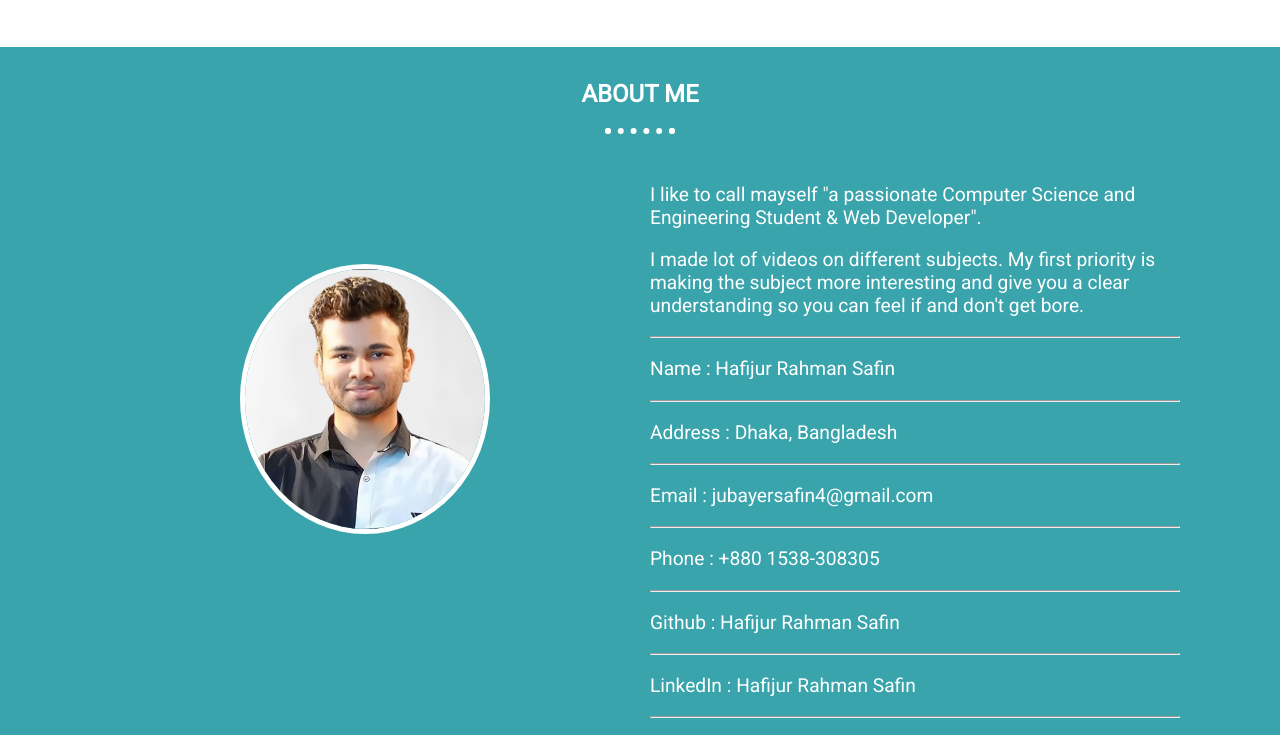
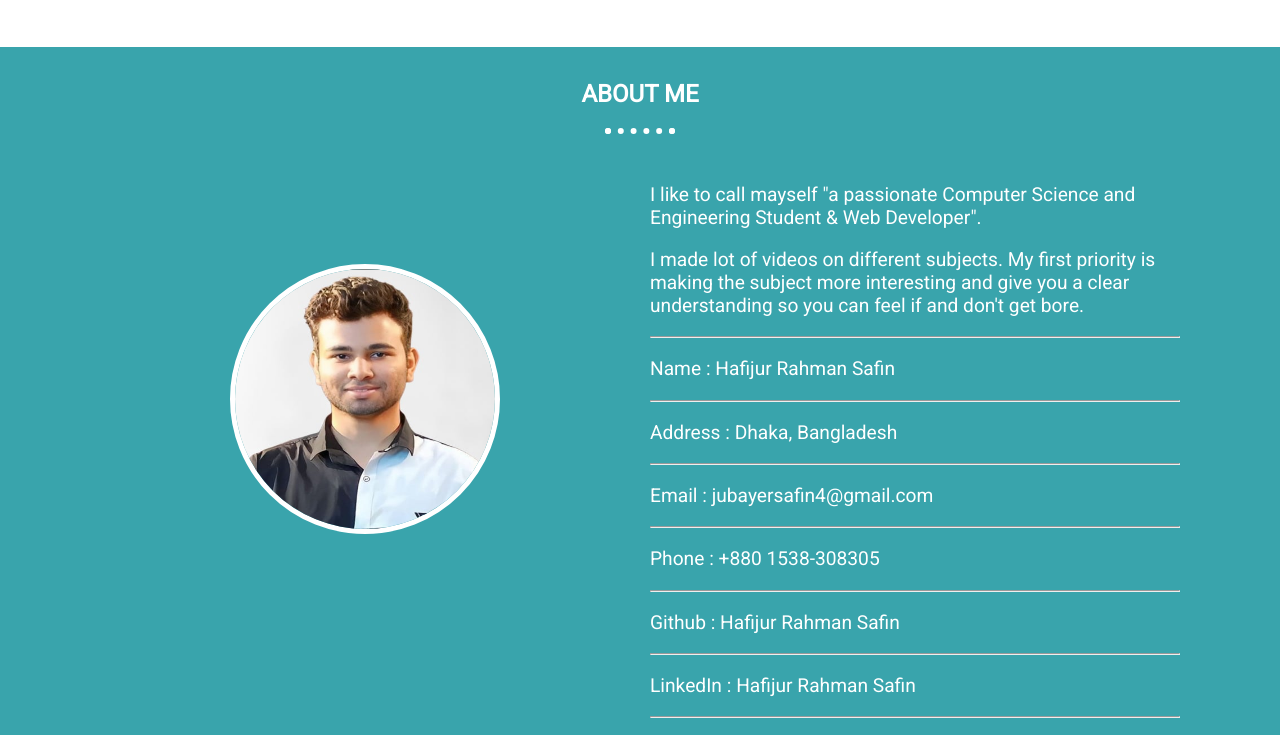
Before and after one commit to safin4/Personal-Portfolio-Website, a plain HTML site: page Personal Portfolio/index.html in a window 1280 px wide. Shown: the part 740-1475 px from the top of the page. Drawn offline with Linux system fonts and the light colour scheme.

Commit message:
desktop.css

```diff
--- a/Personal Portfolio/desktop.css
+++ b/Personal Portfolio/desktop.css
@@ -74,7 +74,7 @@
 
 .aboutme-image img {
     height: 270px;
-    width: 250px;
+    width: 270px;
 }
 
 .aboutme-description p {
```
